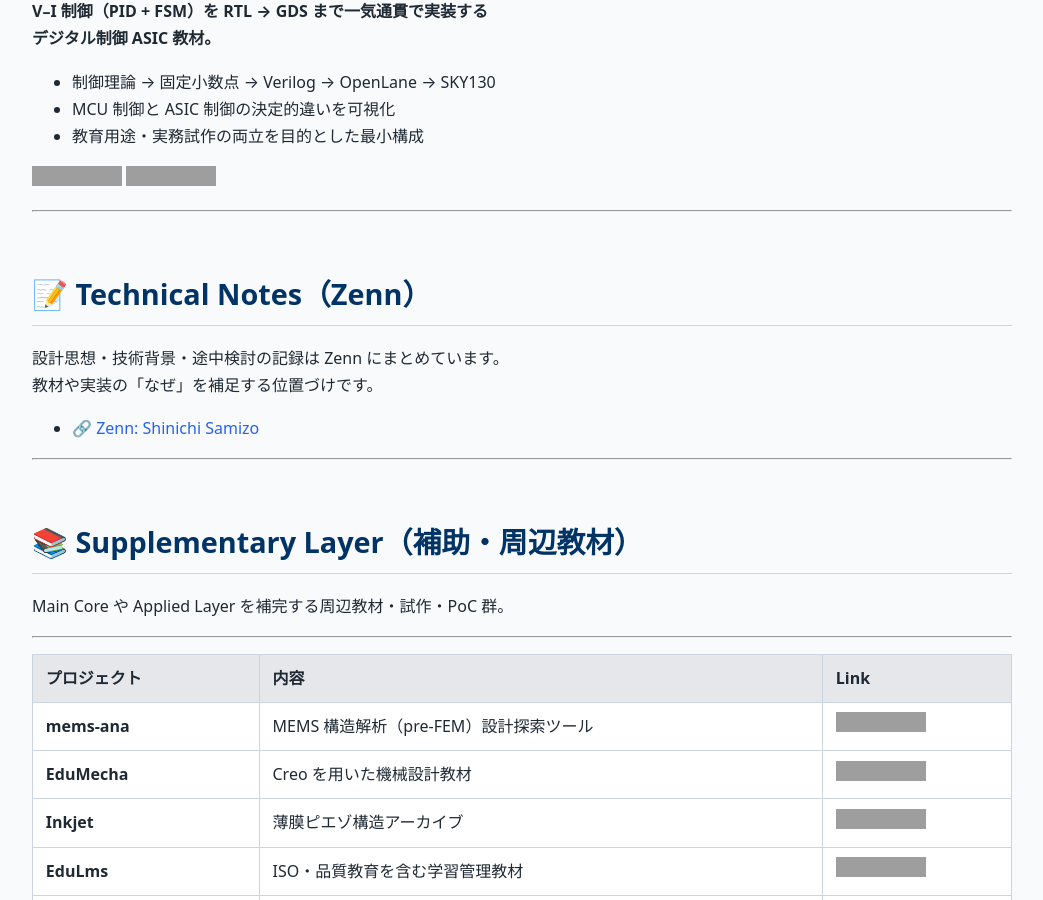
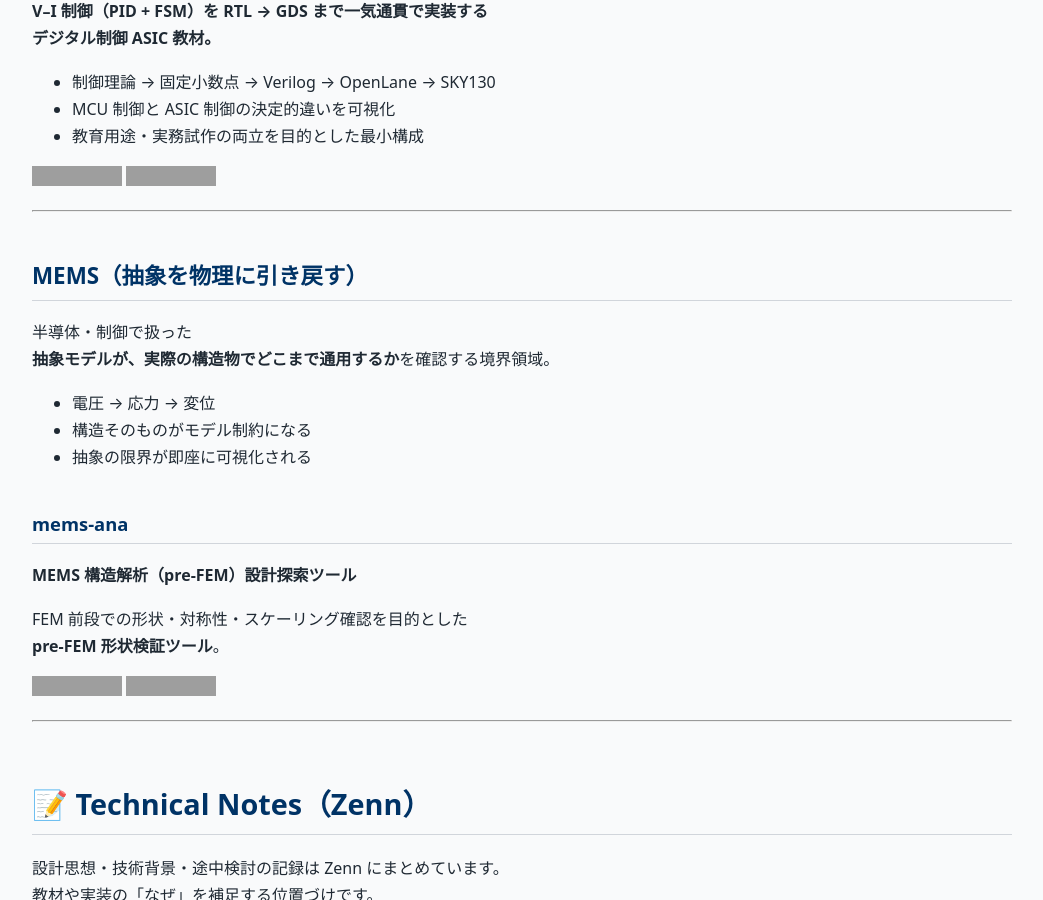
Before and after one commit to Samizo-AITL/Samizo-AITL.github.io, a Jekyll site: the page built from index.md, in a window 1280 px wide and 900 px high, scrolled down 3401 px. Shown: the whole window, without its empty margins (118-1161 px from the left). Built offline with Jekyll 4.4.1, drawn with Linux system fonts in a browser that asks for light colours; grey boxes are pictures that could not be loaded.

Commit message:
Update index.md

```diff
--- a/index.md
+++ b/index.md
@@ -142,6 +142,26 @@ AI/LLM は **設計や判断を補助する位置づけ**で扱います。
 
 ---
 
+## MEMS（抽象を物理に引き戻す）
+
+半導体・制御で扱った
+**抽象モデルが、実際の構造物でどこまで通用するか**を確認する境界領域。
+
+- 電圧 → 応力 → 変位
+- 構造そのものがモデル制約になる
+- 抽象の限界が即座に可視化される
+
+### mems-ana
+**MEMS 構造解析（pre-FEM）設計探索ツール**
+
+FEM 前段での形状・対称性・スケーリング確認を目的とした
+**pre-FEM 形状検証ツール**。
+
+[![Site](https://img.shields.io/badge/View-Site-brightgreen?logo=github)](https://samizo-aitl.github.io/mems-ana/)
+[![Repo](https://img.shields.io/badge/View-Repo-blue?logo=github)](https://github.com/Samizo-AITL/mems-ana)
+
+---
+
 # 📝 Technical Notes（Zenn）
 
 設計思想・技術背景・途中検討の記録は Zenn にまとめています。
```
